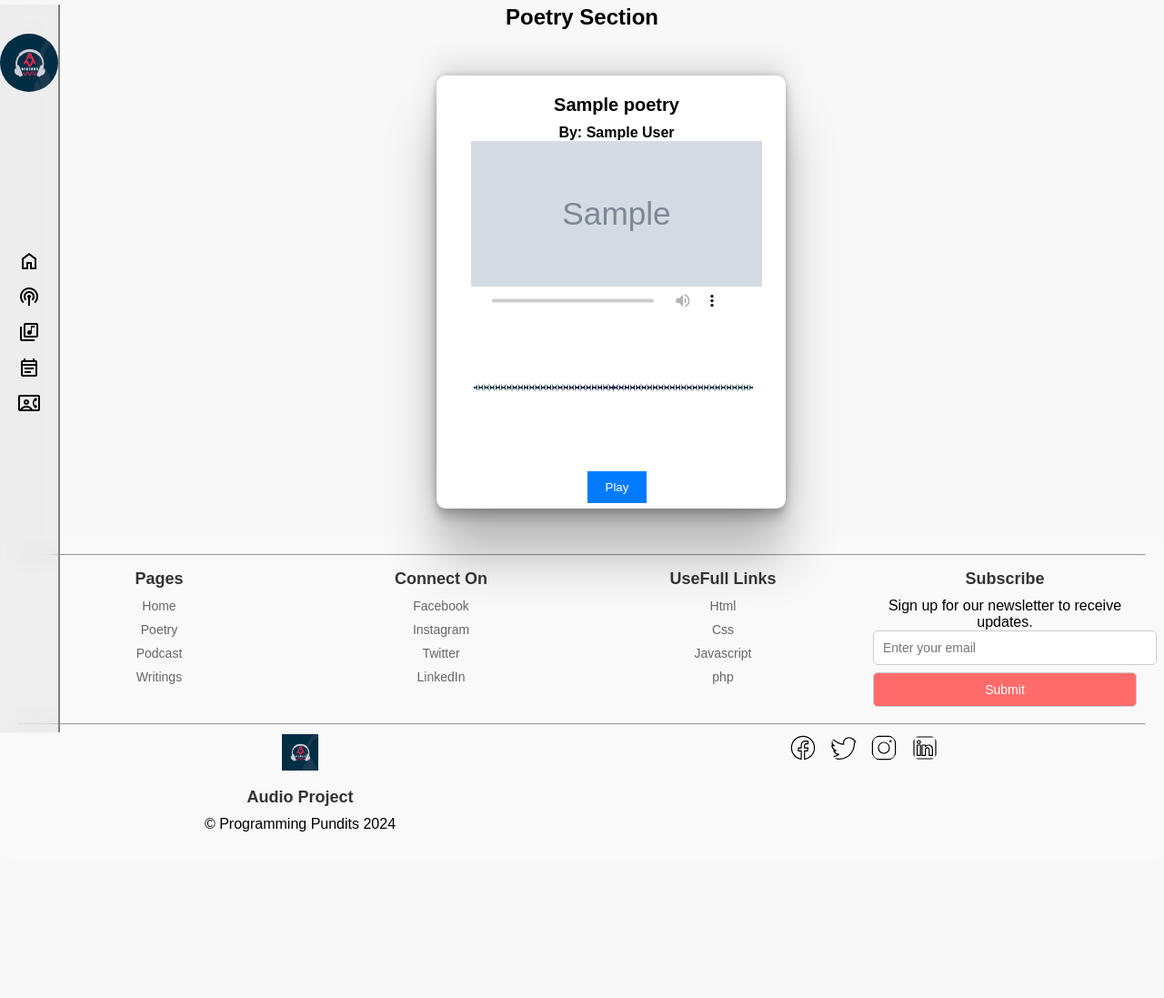
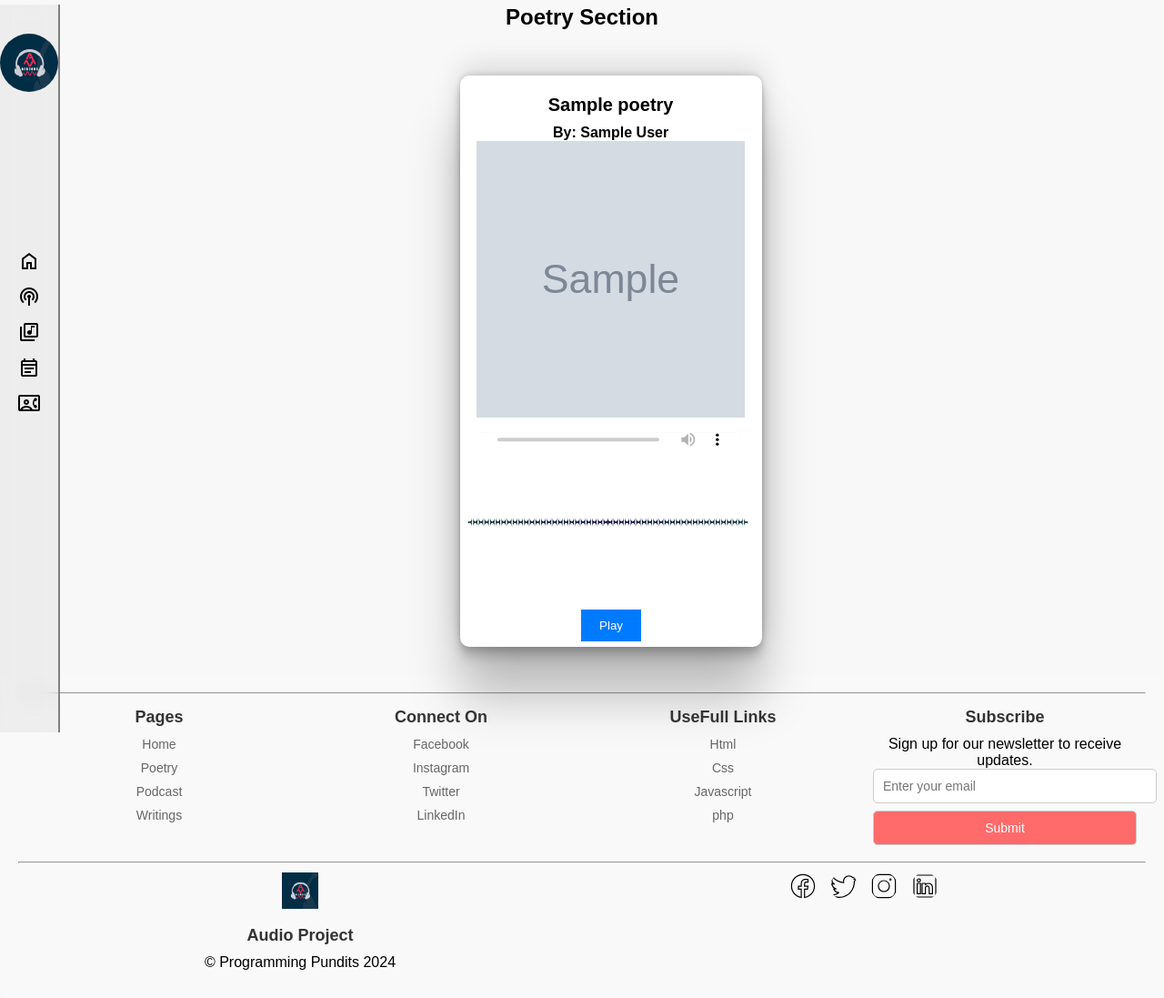
Before and after one commit to gaudeltheg/audiosite, a PHP site: page /poetry.php in a window 1280 px wide. Shown: the whole page at 91% size. Before the commit the page ends 914 px from the top, so only its background shows below. Run offline with PHP 8.4, Linux system fonts and the light colour scheme; tables that the repository leaves empty hold one stand-in row (values such as "Sample post"); grey boxes marked "Sample" are stand-in pictures.

Commit message:
Update poetry.css /prajwal

```diff
--- a/audiofirstdraft/poetry.css
+++ b/audiofirstdraft/poetry.css
@@ -25,15 +25,16 @@ h2 {
     /* border: 1px solid black; */
     background-color: white;
     height: auto;
-    width: 30vw;
+    width: 26vw;
     border-radius: 10px;
     margin-top: 40px;
     cursor: pointer;
+    overflow: hidden;
     box-shadow: rgba(0, 0, 0, 0.25) 0px 54px 55px, rgba(0, 0, 0, 0.12) 0px -12px 30px, rgba(0, 0, 0, 0.12) 0px 4px 6px, rgba(0, 0, 0, 0.17) 0px 12px 13px, rgba(0, 0, 0, 0.09) 0px -3px 5px;
 }
 
 .container {
-    width: 30vw;
+    width: 25vw;
     padding: 6px;
     text-align: center;
     margin-top: 15px;
@@ -46,8 +47,9 @@ h2 {
 }
 
 .image-container img{
-    height: 20vh;
-    width: 25vw;
+    height: 38vh;
+    width: 23vw;
+    object-fit: fit;
 
 }
 audio{
@@ -56,8 +58,8 @@ audio{
 
 }
 .audio-container{
-   width: 26vw;
-    transform: translate(3%, 19%);
+    width: 23vw;
+    transform: translate(3%, 64%);
     background-color: white;
 }
 
@@ -85,7 +87,7 @@ input[type="file"] {
 canvas {
     width: 24vw;
     /* max-width: max-content; */
-    height: 22vh;
+    height: 23vh;
     background-color: transparent;
     overflow: none;
     margin-left: -2%;
@@ -98,6 +100,7 @@ button {
     padding: 10px 20px;
     cursor: pointer;
     margin-top: 0px;
+
 }
 section{
     margin: auto;
```
